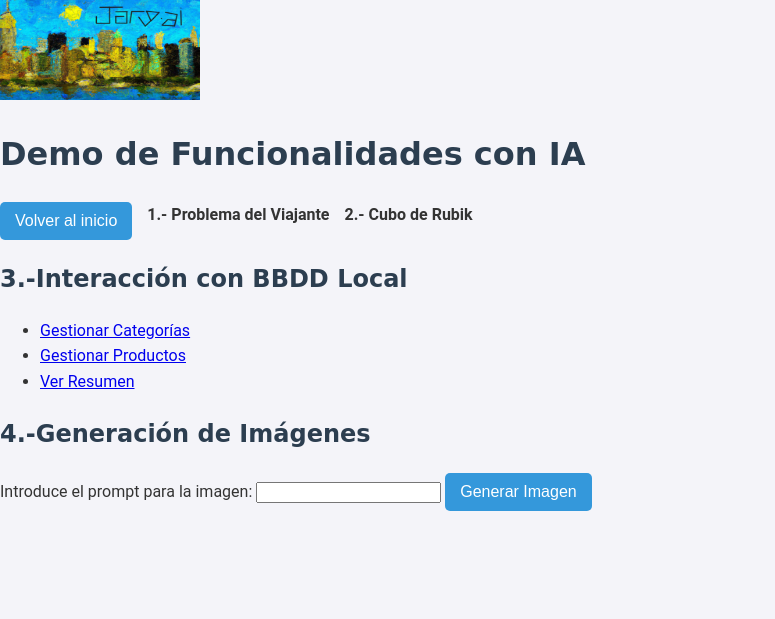
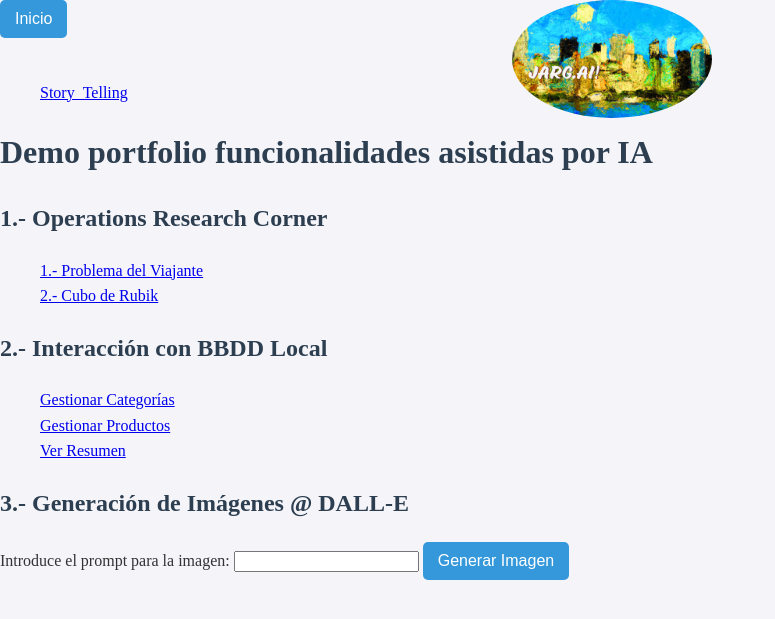
Before and after one commit to GAYARRI/Personal_Project_0, a Flask app: page / in a window 1280 px wide. Shown: the top 619 px of the page, without its empty margins (0-775 px from the left). Run offline with Flask 3, Linux system fonts and the light colour scheme; parts of the project's set-up code (start-up, migrations or seed data) failed here and were passed over.

Commit message:
Segundo restiling

```diff
--- a/app/static/css/styles.css
+++ b/app/static/css/styles.css
@@ -1,6 +1,6 @@
 /* General */
 body {
-    font-family: 'Roboto', sans-serif;
+    font-family: 'Times New Roman', serif;
     background-color: #f4f4f9;
     color: #333;
     line-height: 1.6;
@@ -8,8 +8,8 @@ body {
     padding: 0;
 }
 
-h1, h2, h3 {
-    font-family: 'Lobster', cursive;
+h1, h2, h3, h4 {
+    font-family: 'Times New Roman', cursive;
     color: #2c3e50;
 }
 
--- a/app/templates/base.html
+++ b/app/templates/base.html
@@ -4,33 +4,36 @@
     <meta charset="UTF-8">
     <meta name="viewport" content="width=device-width, initial-scale=1.0">
     <title>{% block title %}Gestión de Registros{% endblock %}</title>
-    <title>Imagen en Esquina Superior Derecha</title>
+
     <style>
-        .imagen-superior-derecha {
+        /* Imagen en la parte superior derecha */
+        .imagen-circular {
             position: absolute;
             top: 0;
-            right: 0;
-            width: 100px; /* Ajusta el tamaño según necesites */
-            height: auto;
+            left: 40%;
+            max-width: 200px;
+            width: 200%;
+            border-radius: 50%; /* Hace que la imagen sea completamente circular */
+            object-fit: cover; /* Ajusta la imagen sin distorsionarla */
+            object-position: 80% center;
+            display: block;
+            margin: auto /* Centrar la imagen */
+        }
+
+        /* Asegurar que los elementos de la lista estén en línea separada */
+        li {
+            display: block;
         }
     </style>
 
-
-    <link rel="stylesheet" href="{{ url_for('static', filename='css/styles.css') }}?v=2">
+    <link rel="stylesheet" href="{{ url_for('static', filename='css/styles.css') }}?v=3">
 </head>
 <body>
-        <img src="{{ url_for('static', filename='img/jarg.png') }}" width="200" height="100">
-        <h1>{% block header %}Gestión de Tablas{% endblock %}</h1>
-        <nav>
-            <ul>
-                <li><a href="/"><button>Volver al inicio</button></a></li>
-                <li><a href="/tsp">1.- Problema del Viajante</a></li>
-                <li><a href="/rubik">2.- Cubo de Rubik</a></li>
+    <header>
+        <button onclick="window.location.href='/'">Inicio</button>
+        <img src="{{ url_for('static', filename='img/jarg2.png') }}" class="imagen-circular"><br><br>
+    </header>
 
-            </ul>
-
-        </nav>
-    </header>
     <main>
         {% with messages = get_flashed_messages(with_categories=True) %}
         {% if messages %}
@@ -41,15 +44,15 @@
             </ul>
         {% endif %}
         {% endwith %}
+
         {% block content %}{% endblock %}
     </main>
+
+    <script>
+        function mostrarCargando() {
+            // Mostrar spinner mientras se genera la imagen
+            document.getElementById('spinner').style.display = 'block';
+        }
+    </script>
 </body>
 </html>
-
-<script>
-    function mostrarCargando() {
-        // Mostrar spinner mientras se genera la imagen
-        const spinner = document.getElementById('spinner');
-        spinner.style.display = 'block';
-    }
-</script>
--- a/app/templates/home.html
+++ b/app/templates/home.html
@@ -1,14 +1,23 @@
 {% extends "base.html" %}
 
-{% block title %}Demo de Funcionalidades con IA {% endblock %}
+{% block content %}
+    <header>
+        <ul><li><a href="/">Story_Telling</a></li></ul>
 
-{% block header %}
-<h1>Demo de Funcionalidades con IA</h1>
-{% endblock %}
 
-{% block content %}
+        <h1>Demo portfolio funcionalidades asistidas por IA</h1>
+
         <div>
-    <h2>3.-Interacción con BBDD Local</h2>
+            <h2>1.- Operations Research Corner</h2>
+            <ul>
+
+                <li><a href="/tsp">1.- Problema del Viajante</a></li>
+                <li><a href="/rubik">2.- Cubo de Rubik</a></li>
+            </ul>
+        </div>
+
+        <div>
+            <h2>2.- Interacción con BBDD Local</h3>
             <ul>
                 <li><a href="{{ url_for('main.categorias') }}">Gestionar Categorías</a></li>
                 <li><a href="{{ url_for('main.productos') }}">Gestionar Productos</a></li>
@@ -17,16 +26,18 @@
         </div>
 
         <div>
-    <h2>4.-Generación de Imágenes</h2>
+            <h2>3.- Generación de Imágenes @ DALL-E</h4>
             <form method="POST" action="{{ url_for('main.generate_image') }}" onsubmit="mostrarCargando()">
                 <label for="prompt">Introduce el prompt para la imagen:</label>
                 <input type="text" id="prompt" name="prompt" required>
                 <button type="submit">Generar Imagen</button>
             </form>
+
             <div id="spinner" style="display: none; text-align: center;">
                 <p>Generando imagen...</p>
                 <div class="spinner"></div>
             </div>
+
             {% if imagen_url %}
             <div>
                 <h3>Imagen generada:</h3>
@@ -34,14 +45,5 @@
             </div>
             {% endif %}
         </div>
+    </header>
 {% endblock %}
-
-<form method="POST" action="/calcular-distancias">
-    <label for="ciudades">Selecciona 15 ciudades:</label>
-    <select id="ciudades" name="ciudades" multiple required>
-        {% for ciudad in ciudades %}
-        <option value="{{ ciudad.id }}">{{ ciudad.nombre }}</option>
-        {% endfor %}
-    </select>
-    <button type="submit">Calcular distancias</button>
-</form>
--- a/app/templates/ruta_optima.html
+++ b/app/templates/ruta_optima.html
@@ -13,12 +13,12 @@
     <!-- Mapa con la ruta óptima -->
     <div style="text-align: center;">
         <h2>Mapa con la Ruta Optimizada</h2>
-        <iframe src="{{ mapa_ruta }}" width="800" height="600"></iframe>
+        <iframe src="{{ mapa_ruta }}" width="400" height="300"></iframe>
     </div>
 
     <!-- Botón para volver a la selección de ciudades -->
     <div style="text-align: center; margin-top: 20px;">
-        <button onclick="window.location.href='{{ url_for('main.tsp') }}'"
+                <button onclick="window.location.href='{{ url_for('main.tsp') }}'">Ir a TSP</button>
                 style="padding: 10px 20px; font-size: 16px; background-color: #dc3545; color: white; border: none; cursor: pointer;">
             Volver a Selección de Ciudades
         </button>
--- a/app/templates/tsp_form.html
+++ b/app/templates/tsp_form.html
@@ -2,6 +2,7 @@
 
 {% block title %}TSP: Selección de Ciudades{% endblock %}
 {% block content %}
+<link rel="stylesheet" href="{{ url_for('static', filename='css/styles.css') }}?v=3">
 <h2>Selecciona 15 ciudades</h2>
 <form method="POST" action="{{ url_for('main.tsp') }}">
     <select name="ciudades" multiple size="15" required>
```
Also changed, not shown: app/routes.py (+4 -11 lines), app/static/mapa_ruta_optima.html (+8 -8 lines), app/static/mapa_seleccionado.html (+36 -36 lines), app/templates/tsp_result.html (+36 -6 lines), app/static/img/jarg2.png (added). Lines whose indentation alone changed are shown as unchanged.
